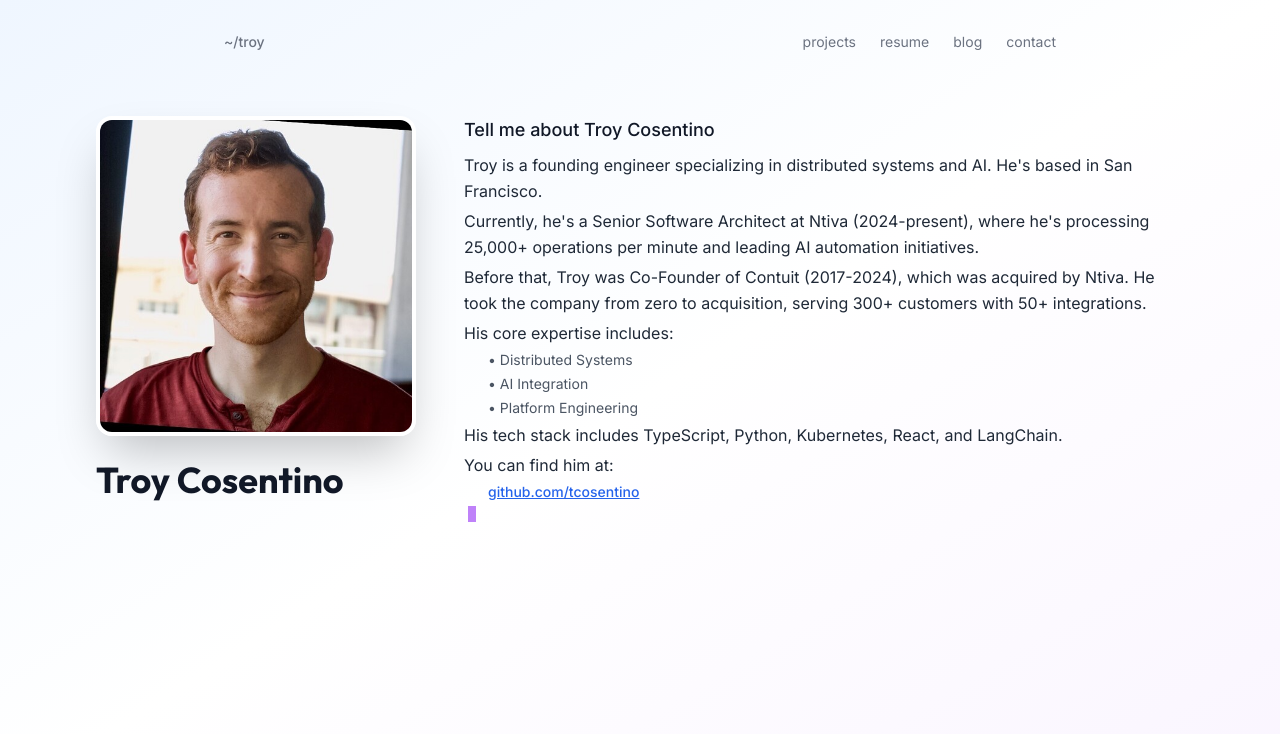
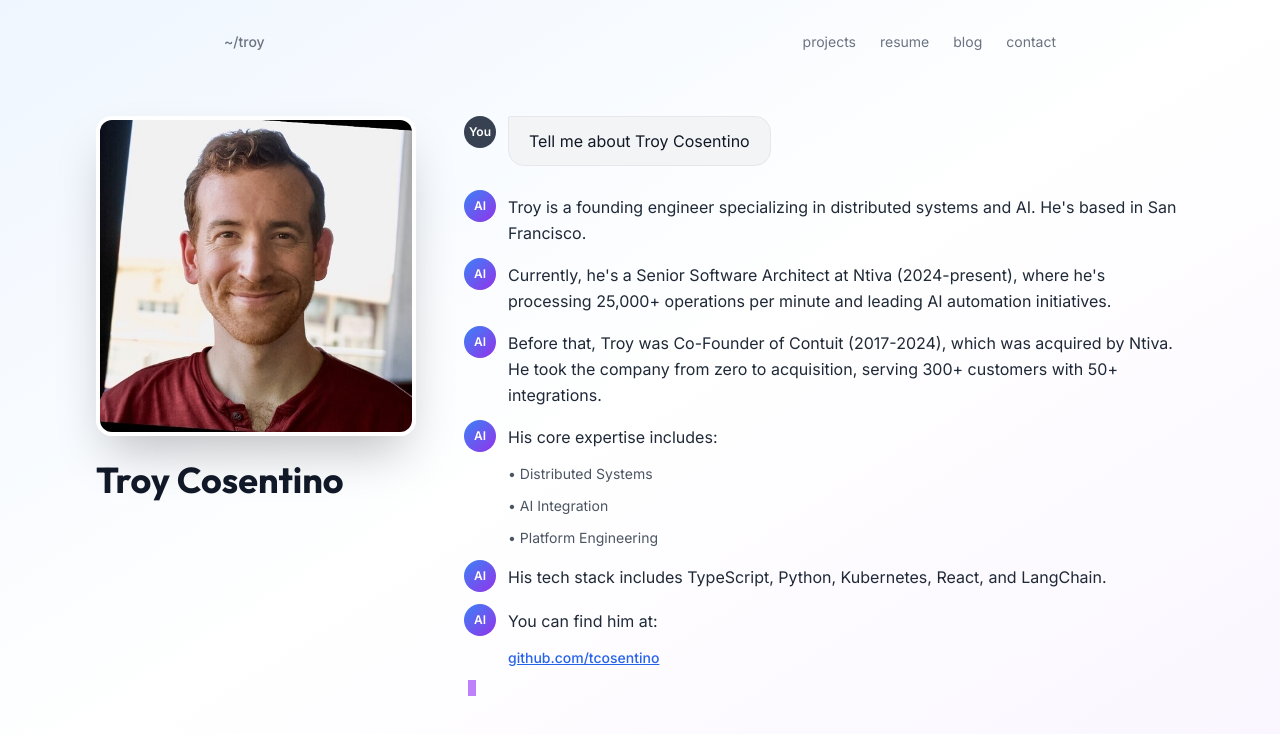
Before and after one commit to tcosentino/personal-website, a React (Vite) app: page / in a window 1280 px wide. Shown: the top 734 px of the page. Built offline with nearby package versions, Linux system fonts and the light colour scheme.

Commit message:
Add chat-style UI: user/AI avatars and message bubbles for conversation flow

```diff
--- a/src/pages/Home.tsx
+++ b/src/pages/Home.tsx
@@ -62,13 +62,13 @@ export default function Home() {
       case 'system':
         return 'text-gray-400 text-sm'
       case 'user':
-        return 'text-gray-900 text-lg font-medium mb-2'
+        return 'text-gray-900 text-base font-normal bg-gray-100 border border-gray-200 rounded-2xl rounded-tl-sm px-5 py-3'
       case 'tool_call':
         return 'text-blue-600 text-sm font-semibold'
       case 'tool_result':
-        return 'text-gray-600 text-sm pl-6'
+        return 'text-gray-600 text-sm pl-11'
       case 'assistant':
-        return 'text-gray-800 text-base leading-relaxed'
+        return 'text-gray-800 text-base leading-relaxed pt-1'
       default:
         return 'text-gray-700 text-sm'
     }
@@ -159,11 +159,41 @@ export default function Home() {
           </div>
 
           {/* Right: Agent output (fills remaining width) */}
-          <div className="space-y-1 flex-1">
+          <div className="space-y-3 flex-1">
             {lines.slice(0, visibleLines).map((line, index) => (
-              <div key={index} className={getLineStyle(line.type)}>
-                {getPrefix(line.type)}
-                {formatContent(line.content)}
+              <div key={index}>
+                {line.type === 'user' && (
+                  <div className="flex items-start gap-3 mb-6">
+                    <div className="flex-shrink-0 w-8 h-8 rounded-full bg-gray-700 flex items-center justify-center text-white text-xs font-semibold">
+                      You
+                    </div>
+                    <div className={getLineStyle(line.type)}>
+                      {formatContent(line.content)}
+                    </div>
+                  </div>
+                )}
+                {line.type === 'assistant' && (
+                  <div className="flex items-start gap-3 mb-3">
+                    <div className="flex-shrink-0 w-8 h-8 rounded-full bg-gradient-to-br from-blue-500 to-purple-600 flex items-center justify-center text-white text-xs font-semibold">
+                      AI
+                    </div>
+                    <div className={getLineStyle(line.type)}>
+                      {formatContent(line.content)}
+                    </div>
+                  </div>
+                )}
+                {line.type === 'tool_result' && (
+                  <div className={getLineStyle(line.type)}>
+                    {getPrefix(line.type)}
+                    {formatContent(line.content)}
+                  </div>
+                )}
+                {line.type === 'system' && (
+                  <div className={getLineStyle(line.type)}>
+                    {getPrefix(line.type)}
+                    {formatContent(line.content)}
+                  </div>
+                )}
               </div>
             ))}
 
```
